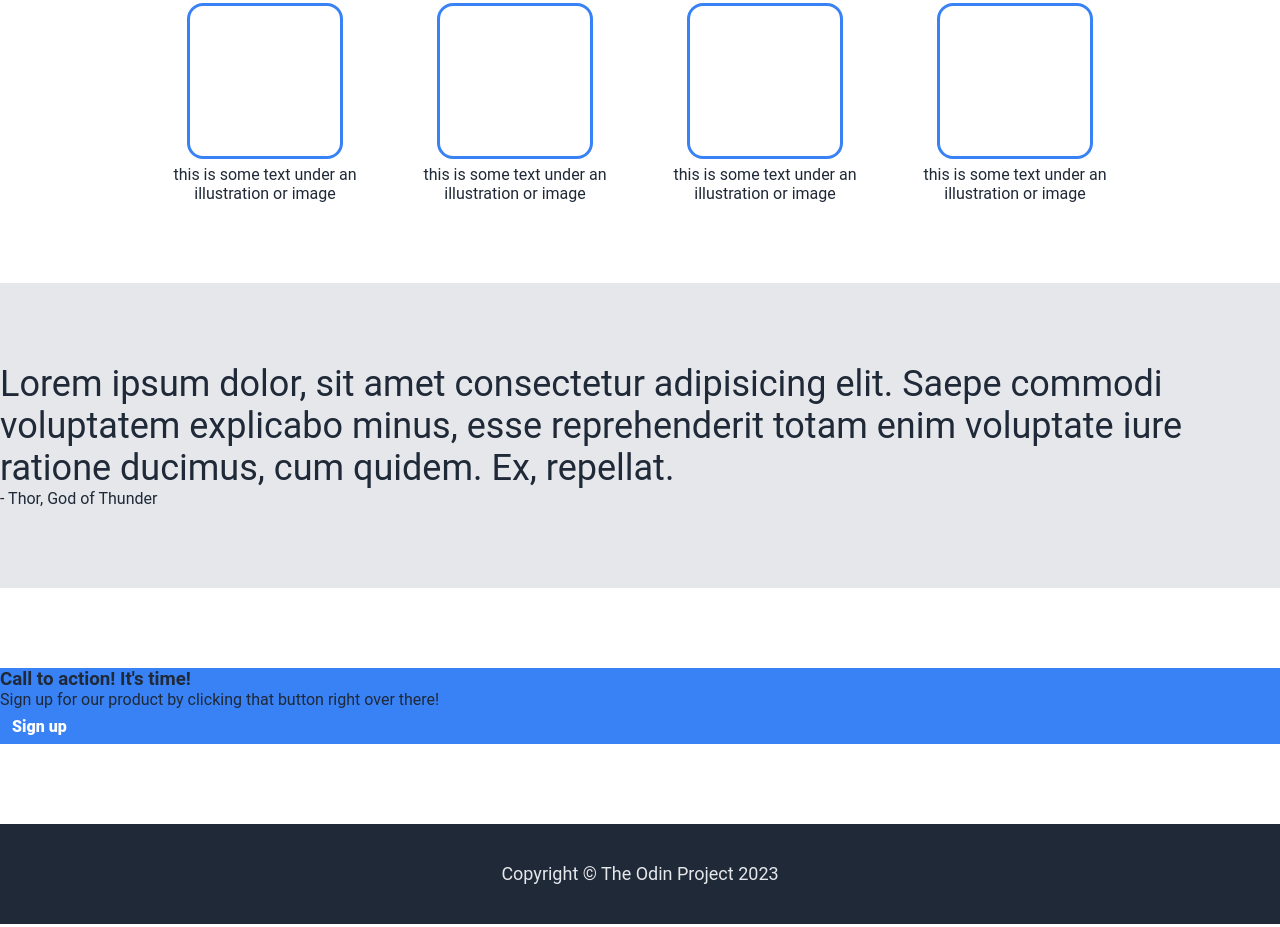
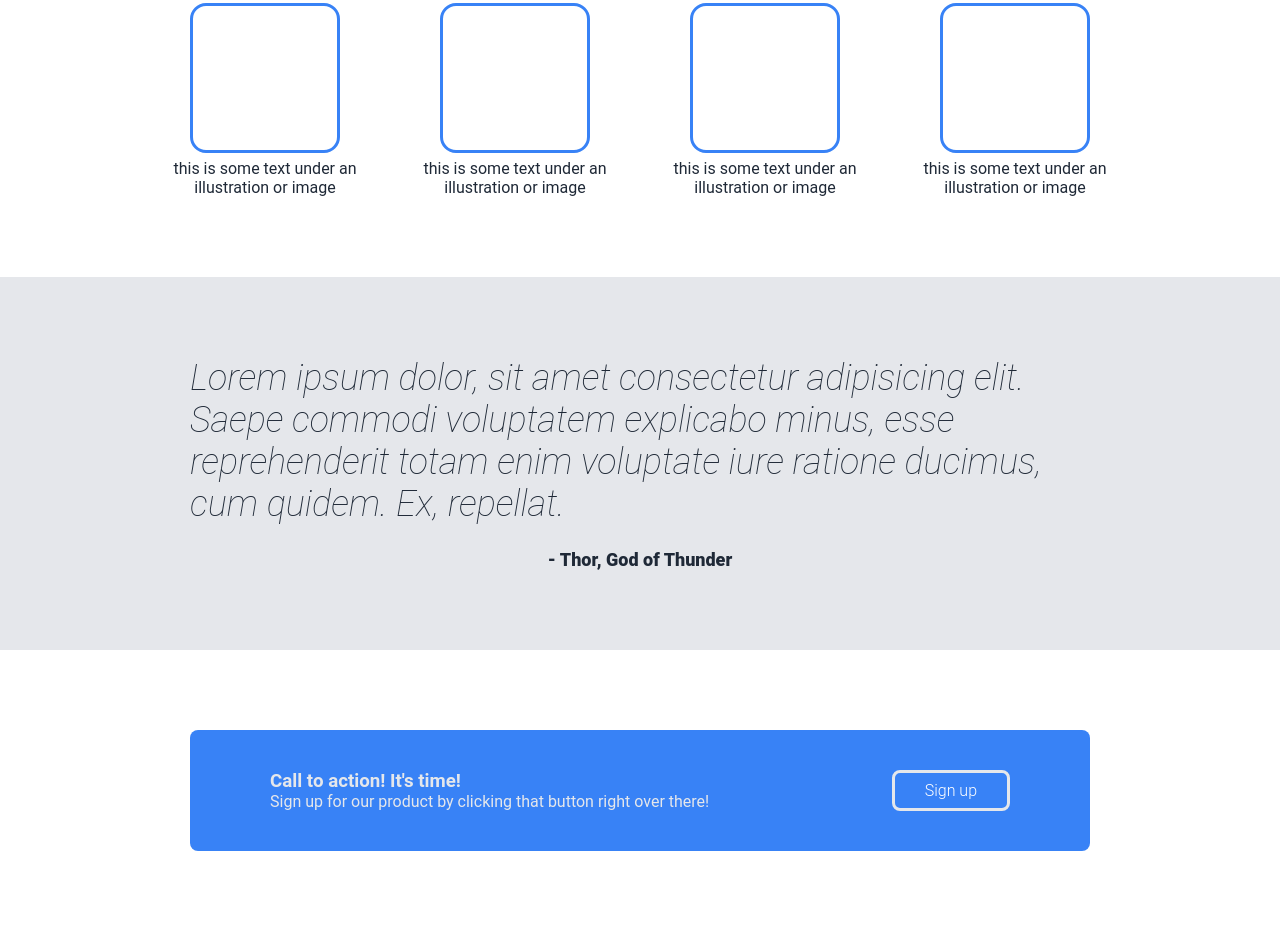
Before and after one commit to tiagomga/odin-landing-page, a plain HTML site: page index.html in a window 1280 px wide. Shown: the part 687-1614 px from the top of the page. Drawn offline with Linux system fonts and the light colour scheme.

Commit message:
Create style for call to action and add some details

```diff
--- a/css/style.css
+++ b/css/style.css
@@ -3,6 +3,7 @@
     color: #1f2937;
     margin: 0;
     padding: 0;
+    box-sizing: border-box;
 }
 
 body {
@@ -90,6 +91,10 @@ a {
     text-decoration: none;
 }
 
+a:hover {
+    color: #acadb0;
+}
+
 h1,
 h2 {
     font-weight: 900;
@@ -111,12 +116,16 @@ button,
 
 button {
     font-size: 16px;
-    font-weight: 800;
+    font-weight: 600;
     color: white;
     text-align: center;
     border: 0;
-    border-radius: 16px;
-    padding: 8px 12px;
+    border-radius: 8px;
+    padding: 8px 30px;
+}
+
+button:hover {
+    background-color: #3066bb;
 }
 
 .container {
@@ -129,12 +138,48 @@ button {
 }
 
 .quote {
+    display: flex;
+    flex-direction: column;
+    align-items: center;
     background-color: #e5e7eb;
 }
 
 .quote p {
     font-size: 36px;
-    font-style: light italic;
+    font-style: italic;
+    font-weight: 100;
+    margin-bottom: 24px;
+    width: 900px;
+}
+
+.quote span {
+    align-self: center;
+    font-size: 18px;
+    font-weight: 800;
+}
+
+.call-to-action {
+    display: flex;
+    justify-content: space-between;
+    align-self: center;
+    width: 900px;
+    padding: 40px 80px;
+    border-radius: 8px;
+}
+
+.call-to-action h3,
+.call-to-action p {
+    color: #e5e7eb;
+}
+
+.call-to-action button {
+    font-weight: 300;
+    border: 3px solid #e5e7eb;
+}
+
+.call-to-action button:hover {
+    background-color: white;
+    color: #3882f6;
 }
 
 footer {
```
